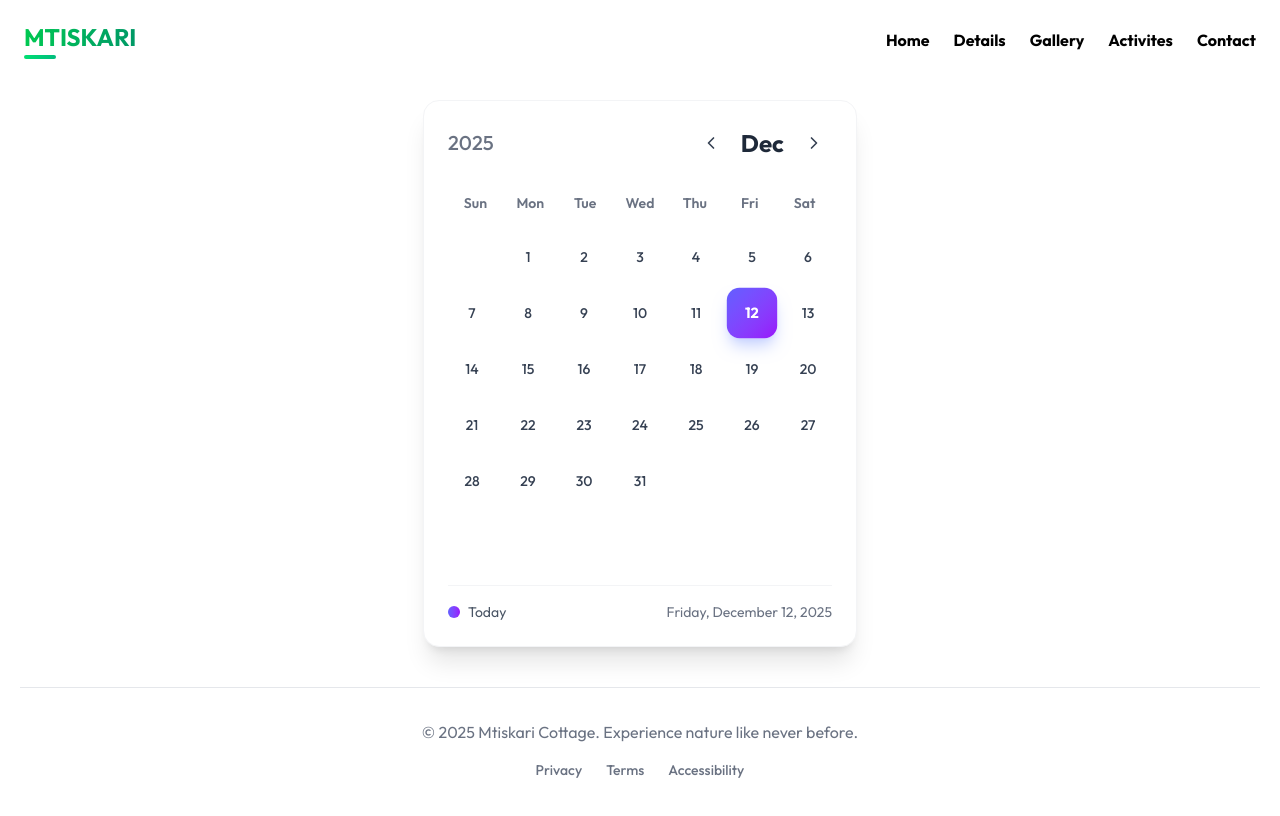
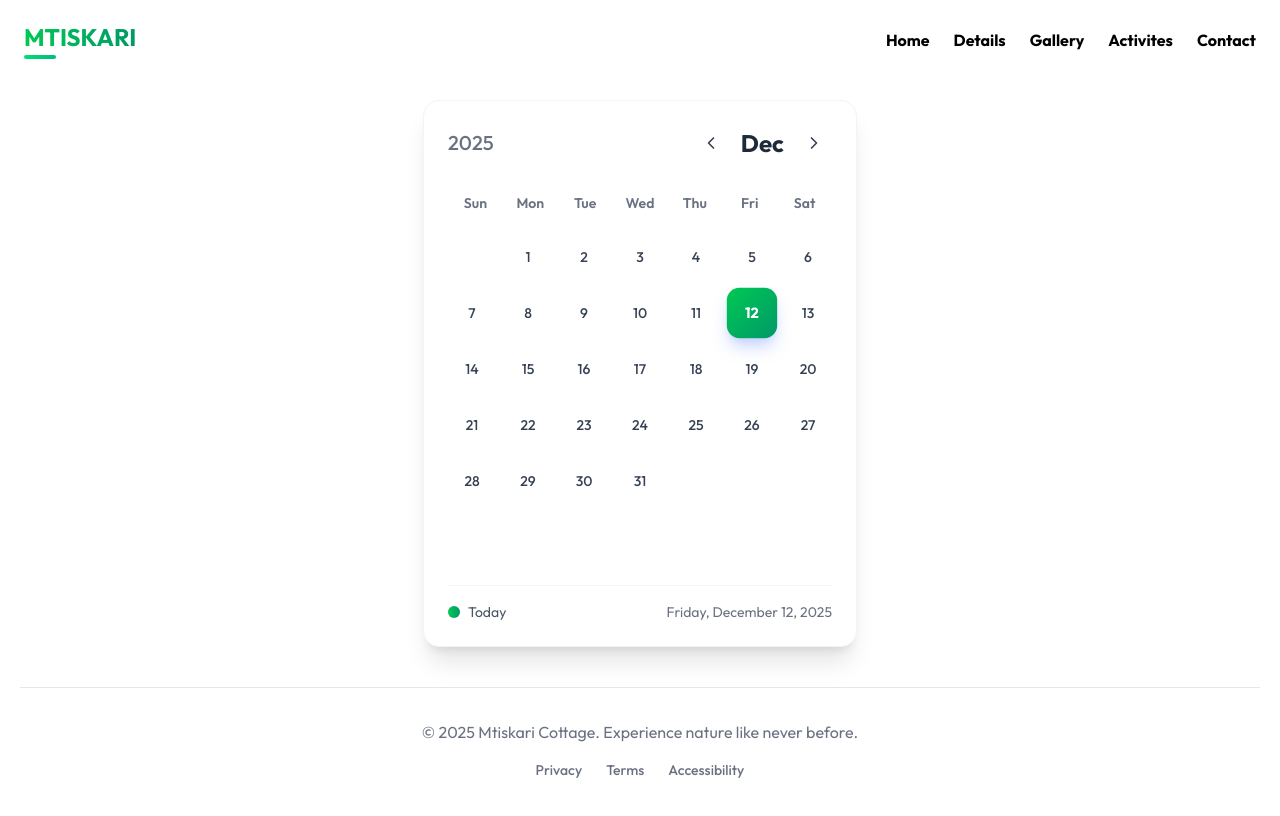
Before and after one commit to gioocharkviani/mtiskari, a Next.js app: page /calendar in a window 1280 px wide. Shown: the top 816 px of the page. Built offline with nearby package versions, Linux system fonts and the light colour scheme.

Commit message:
fix/coloru

```diff
--- a/components/DateRangeComp.tsx
+++ b/components/DateRangeComp.tsx
@@ -88,7 +88,7 @@ const DateRangeComp = () => {
             baseClasses += " text-gray-400 ";
           } else if (isToday) {
             baseClasses +=
-              " bg-gradient-to-br from-indigo-500 to-purple-600 text-white shadow-lg shadow-indigo-200 transform scale-105";
+              " bg-gradient-to-br from-green-500 to-emerald-600 text-white shadow-lg shadow-indigo-200 transform scale-105";
           } else {
             baseClasses +=
               " text-gray-700 hover:bg-indigo-50 hover:shadow-md cursor-pointer";
@@ -114,7 +114,7 @@ const DateRangeComp = () => {
       <div className="mt-6 pt-4 border-t border-gray-100">
         <div className="flex items-center justify-between text-sm">
           <div className="flex items-center gap-2">
-            <div className="w-3 h-3 rounded-full bg-linear-to-r from-indigo-500 to-purple-600"></div>
+            <div className="w-3 h-3 rounded-full bg-linear-to-r from-green-500 to-emerald-600"></div>
             <span className="text-gray-600">Today</span>
           </div>
           <div className="text-gray-500">
```
